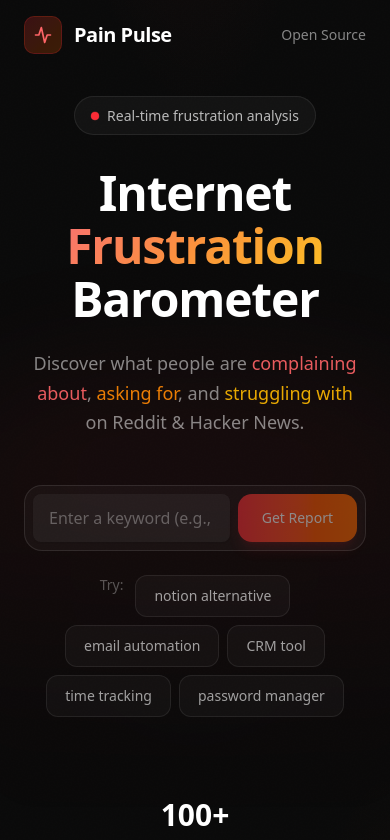
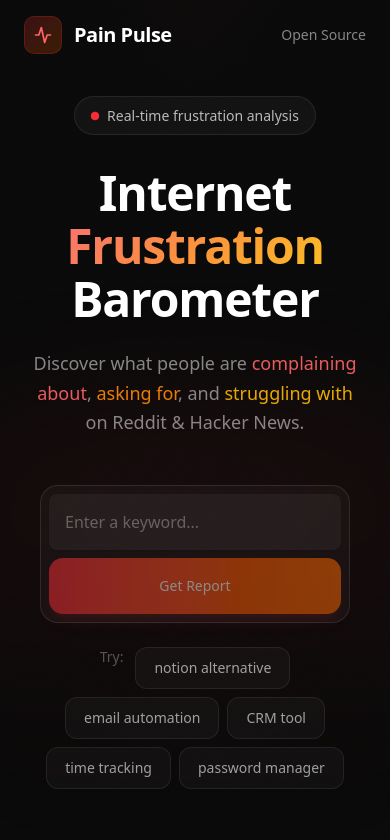
Before and after one commit to Brackyt/pain-pulse, a Next.js app: page / in a window 390 px wide. Shown: the top 840 px of the page. Built offline with nearby package versions, Linux system fonts and the light colour scheme.

Commit message:
update positioning of share buttons + fix responsive of get report section

```diff
--- a/src/components/pulse/share-buttons.tsx
+++ b/src/components/pulse/share-buttons.tsx
@@ -48,7 +48,7 @@ ${shareUrl}`;
     };
 
     return (
-        <div className="flex flex-wrap gap-2">
+        <div className="flex flex-wrap justify-center gap-2">
             <Button
                 onClick={handleCopyLink}
                 variant="outline"
--- a/src/components/search-form.tsx
+++ b/src/components/search-form.tsx
@@ -53,28 +53,31 @@ export function SearchForm() {
     };
 
     return (
-        <div className="w-full max-w-xl mx-auto">
+        <div className="w-full max-w-xl mx-auto px-4 sm:px-0">
             <form onSubmit={handleSubmit} className="relative">
                 <div className="relative group">
                     {/* Subtle glow on focus */}
                     <div className="absolute -inset-px bg-gradient-to-r from-red-500/20 via-orange-500/20 to-red-500/20 rounded-2xl blur-lg opacity-0 group-focus-within:opacity-100 transition-opacity duration-500" />
 
-                    <div className="relative flex gap-2 bg-white/[0.03] border border-white/10 rounded-2xl p-2 group-focus-within:border-white/20 transition-colors">
+                    {/* Stack on mobile, side-by-side on larger screens */}
+                    <div className="relative flex flex-col sm:flex-row gap-2 bg-white/[0.03] border border-white/10 rounded-2xl p-2 group-focus-within:border-white/20 transition-colors">
                         <Input
                             type="text"
                             value={query}
                             onChange={(e) => setQuery(e.target.value)}
-                            placeholder="Enter a keyword (e.g., invoice, CRM, email...)"
-                            className="flex-1 bg-transparent border-0 text-base text-white placeholder:text-white/30 focus-visible:ring-0 focus-visible:ring-offset-0 h-12 px-4"
+                            placeholder="Enter a keyword..."
+                            className="flex-1 bg-transparent border-0 text-base text-white placeholder:text-white/30 focus-visible:ring-0 focus-visible:ring-offset-0 px-4"
+                            style={{ minHeight: '56px' }}
                             disabled={loading}
                         />
                         <Button
                             type="submit"
                             disabled={loading || !query.trim()}
-                            className="h-12 px-6 bg-gradient-to-r from-red-500 to-orange-500 hover:from-red-600 hover:to-orange-600 text-white font-medium rounded-xl transition-all duration-200 disabled:opacity-50 shadow-lg shadow-red-500/20"
+                            style={{ minHeight: '56px' }}
+                            className="px-6 bg-gradient-to-r from-red-500 to-orange-500 hover:from-red-600 hover:to-orange-600 text-white font-medium rounded-xl transition-all duration-200 disabled:opacity-50 shadow-lg shadow-red-500/20 w-full sm:w-auto"
                         >
                             {loading ? (
-                                <span className="flex items-center gap-2">
+                                <span className="flex items-center justify-center gap-2">
                                     <svg className="animate-spin h-4 w-4" viewBox="0 0 24 24">
                                         <circle
                                             className="opacity-25"
```
